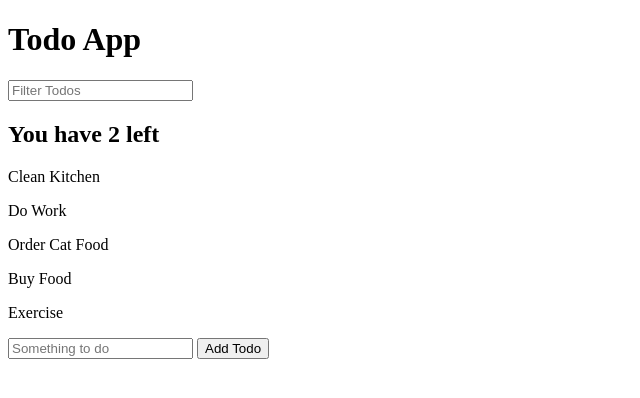
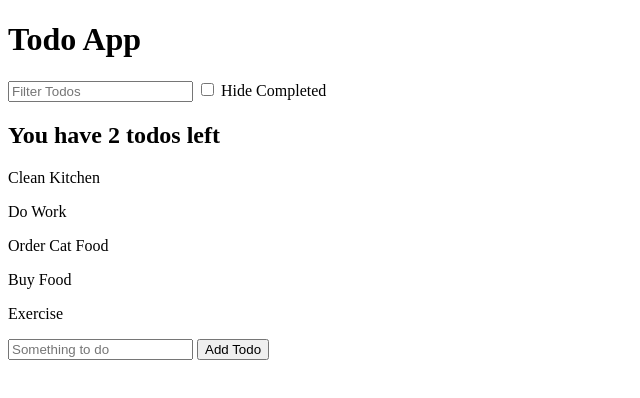
Before and after one commit to Simbaxo/Todo-App, a plain HTML site: page index.html in a window 1280 px wide. Shown: the whole page, without its empty margins (0-640 px from the left). Drawn offline with Linux system fonts and the light colour scheme.

Commit message:
Hide Completed Todos

```diff
--- a/index.html
+++ b/index.html
@@ -11,6 +11,9 @@
 <body>
   <h1>Todo App</h1>
   <input id="search-text" type="text" placeholder="Filter Todos">
+  <label>
+    <input type="checkbox" id="hide-completed"> Hide Completed
+  </label>
   <div id="todos"></div>
   <form id="new-todo">
     <input type="text" placeholder="Something to do" name="text">
--- a/todo.js
+++ b/todo.js
@@ -47,12 +47,15 @@ const getThingsToDo = function (todos) {
 sortTodos(todos)
 
 const filters = {
-  searchText: ''
+  searchText: '',
+  hideCompleted: false
 }
 
 const renderTodos = function (todos, filters) {
   const filteredTodos = todos.filter(function (todo) {
-    return todo.text.toLowerCase().includes(filters.searchText.toLowerCase())
+    const searchTextMatch = todo.text.toLowerCase().includes(filters.searchText.toLowerCase())
+    const hideCompletedMatch = !filters.hideCompleted || !todo.completed
+    return searchTextMatch && hideCompletedMatch
   })
 
   const incompleteTodos = filteredTodos.filter(function (todo) {
@@ -62,7 +65,7 @@ const renderTodos = function (todos, filters) {
   document.querySelector('#todos').innerHTML = ''
 
   const summary = document.createElement('h2')
-  summary.textContent = `You have ${incompleteTodos.length} left`
+  summary.textContent = `You have ${incompleteTodos.length} todos left`
   document.querySelector('#todos').appendChild(summary)
 
   filteredTodos.forEach(function (todo) {
@@ -88,3 +91,8 @@ document.querySelector('#new-todo').addEventListener('submit', function (e) {
   renderTodos(todos, filters)
   e.target.elements.text.value = ''
 })
+
+document.querySelector('#hide-completed').addEventListener('change', function (e) {
+  filters.hideCompleted = e.target.checked
+  renderTodos(todos, filters)
+})
```
